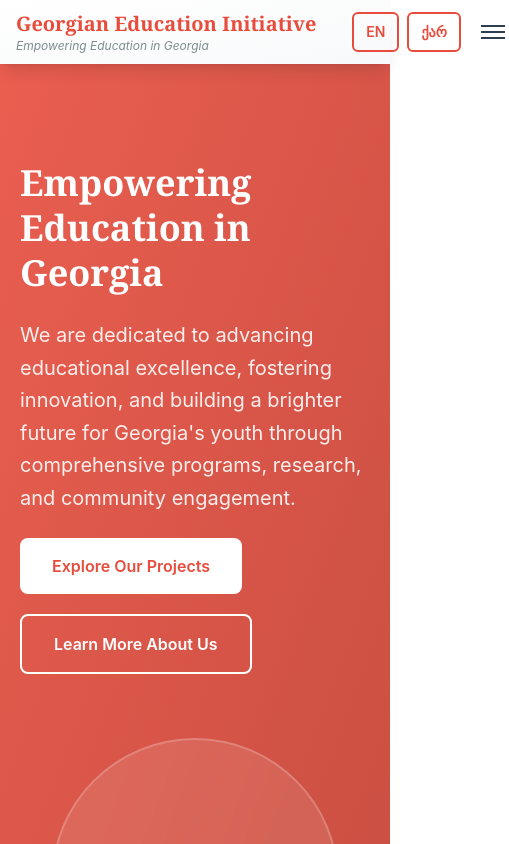
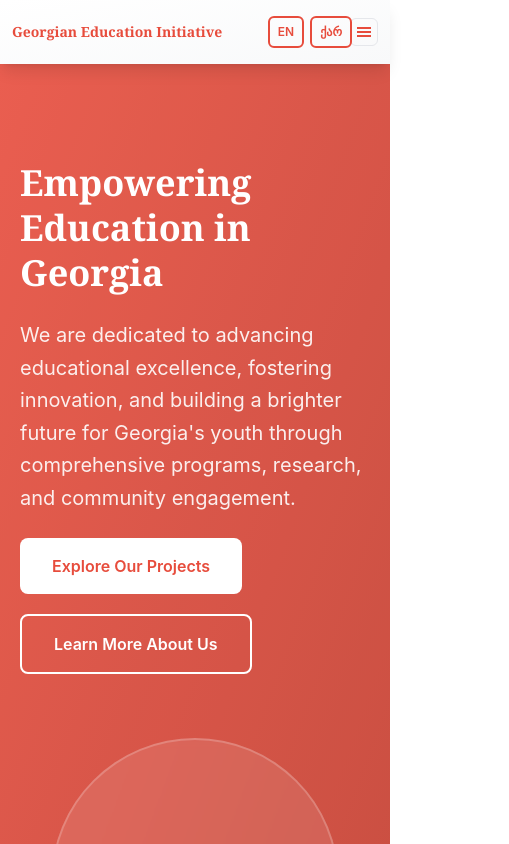
Before and after one commit to ikutsia/ngo, a React (Create React App) app: page / in a window 390 px wide. Shown: the top 844 px of the page, 509 px wide, since content can reach past the window. Built offline with nearby package versions, Linux system fonts and the light colour scheme; no server answers.

Commit message:
Improving some irregularities in mobile responsiveness

```diff
--- a/src/components/Header.js
+++ b/src/components/Header.js
@@ -22,18 +22,18 @@ const Header = () => {
 
   return (
     <header className="bg-gradient-to-br from-white to-gray-light shadow-lg sticky top-0 z-50 border-b-3 border-primary">
-      <div className="max-w-6xl mx-auto px-4 sm:px-6 lg:px-8 flex justify-between items-center min-h-16 md:min-h-20 gap-4">
-        {/* Logo */}
+      <div className="max-w-6xl mx-auto px-3 sm:px-6 lg:px-8 flex justify-between items-center min-h-16 md:min-h-20">
+        {/* Logo - Smaller on mobile */}
         <div className="logo flex-shrink-0">
           <Link
             to="/"
             onClick={closeMenu}
             className="no-underline text-secondary"
           >
-            <h1 className="m-0 text-xl md:text-2xl font-bold text-primary font-serif">
+            <h1 className="m-0 text-sm sm:text-lg md:text-2xl font-bold text-primary font-serif">
               {t("header.title")}
             </h1>
-            <p className="m-0 text-xs md:text-sm text-gray-text italic">
+            <p className="m-0 text-xs md:text-sm text-gray-text italic hidden sm:block">
               {t("header.subtitle")}
             </p>
           </Link>
@@ -208,33 +208,36 @@ const Header = () => {
           <LanguageSwitcher />
         </div>
 
-        {/* Mobile Language Switcher */}
-        <div className="md:hidden">
+        {/* Mobile Controls - Compact layout */}
+        <div className="md:hidden flex items-center space-x-0.5">
+          {/* Mobile Language Switcher - Smaller */}
+          <div className="transform scale-70 -mr-1">
             <LanguageSwitcher />
           </div>
 
-        {/* Mobile Hamburger Menu Button */}
+          {/* Mobile Hamburger Menu Button - Smaller */}
           <button
-          className="md:hidden flex flex-col justify-center items-center w-8 h-8 p-1 rounded-md hover:bg-gray-100 transition-colors duration-200"
+            className="flex flex-col justify-center items-center w-7 h-7 p-0.5 rounded-md hover:bg-gray-100 transition-colors duration-200 border border-gray-200"
             onClick={toggleMenu}
             aria-label="Toggle menu"
           >
             <span
-            className={`w-6 h-0.5 bg-secondary mb-1 transition-all duration-300 ease-in-out ${
+              className={`w-3.5 h-0.5 bg-primary mb-0.5 transition-all duration-300 ease-in-out ${
                 isMenuOpen ? "rotate-45 translate-y-1" : ""
               }`}
             ></span>
             <span
-            className={`w-6 h-0.5 bg-secondary mb-1 transition-all duration-300 ease-in-out ${
+              className={`w-3.5 h-0.5 bg-primary mb-0.5 transition-all duration-300 ease-in-out ${
                 isMenuOpen ? "opacity-0" : ""
               }`}
             ></span>
             <span
-            className={`w-6 h-0.5 bg-secondary transition-all duration-300 ease-in-out ${
+              className={`w-3.5 h-0.5 bg-primary transition-all duration-300 ease-in-out ${
                 isMenuOpen ? "-rotate-45 -translate-y-1" : ""
               }`}
             ></span>
           </button>
+        </div>
       </div>
 
       {/* Mobile Navigation Menu */}
--- a/src/components/LanguageSwitcher.js
+++ b/src/components/LanguageSwitcher.js
@@ -9,9 +9,9 @@ const LanguageSwitcher = () => {
   };
 
   return (
-    <div className="flex items-center gap-2 ml-5 md:gap-1 md:ml-2.5">
+    <div className="flex items-center gap-1.5 md:gap-1 md:ml-2.5">
       <button
-        className={`border-2 border-primary py-2 px-3 rounded-md font-semibold text-sm cursor-pointer transition-all duration-300 ease-in-out min-w-10 text-center hover:bg-primary hover:text-white hover:-translate-y-0.5 ${
+        className={`border-2 border-primary py-1.5 px-2 md:py-2 md:px-3 rounded-md font-semibold text-xs md:text-sm cursor-pointer transition-all duration-300 ease-in-out min-w-8 md:min-w-10 text-center hover:bg-primary hover:text-white hover:-translate-y-0.5 ${
           i18n.language === "en"
             ? "bg-primary text-white shadow-lg"
             : "bg-transparent text-primary"
@@ -21,7 +21,7 @@ const LanguageSwitcher = () => {
         EN
       </button>
       <button
-        className={`border-2 border-primary py-2 px-3 rounded-md font-semibold text-sm cursor-pointer transition-all duration-300 ease-in-out min-w-10 text-center hover:bg-primary hover:text-white hover:-translate-y-0.5 ${
+        className={`border-2 border-primary py-1.5 px-2 md:py-2 md:px-3 rounded-md font-semibold text-xs md:text-sm cursor-pointer transition-all duration-300 ease-in-out min-w-8 md:min-w-10 text-center hover:bg-primary hover:text-white hover:-translate-y-0.5 ${
           i18n.language === "ka"
             ? "bg-primary text-white shadow-lg"
             : "bg-transparent text-primary"
```
Lines whose indentation alone changed are shown as unchanged.
